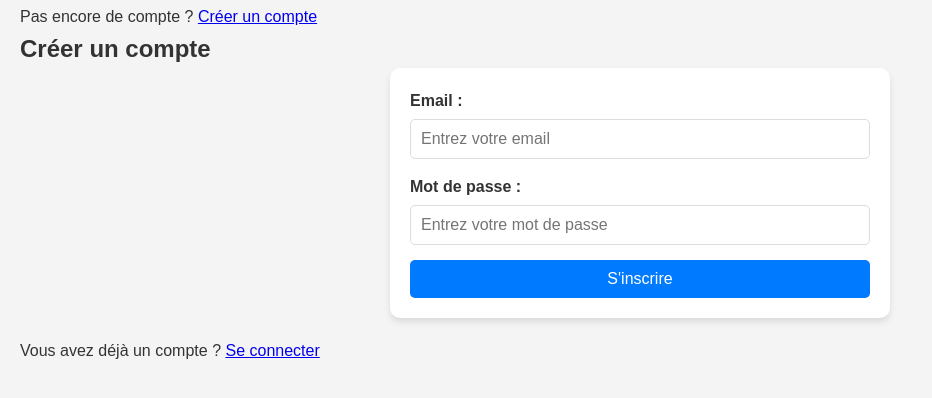
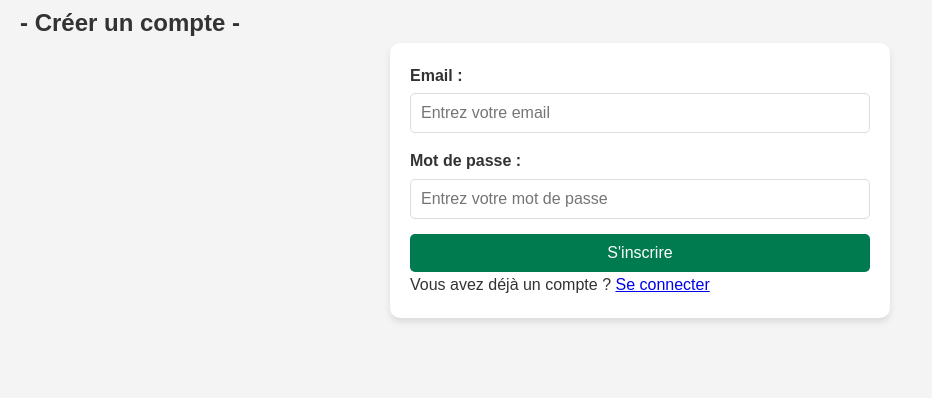
Before and after one commit to korentinh2k/MyParc, a plain HTML site: page index.html in a window 1280 px wide. Both pictures are taken after a click on the link "Créer un compte". Shown: the part 54-452 px from the top of the page, without its empty margins (0-932 px from the left). Drawn offline with Linux system fonts and the light colour scheme.

Commit message:
Add files via upload

```diff
--- a/index.html
+++ b/index.html
@@ -73,6 +73,7 @@
     });
   </script>
 </head>
+
 <body>
   <div class="login-container">
     <h2>Connexion à MyParc</h2>
@@ -84,12 +85,13 @@
       <input type="password" id="password" placeholder="Entrez votre mot de passe" required>
 
       <button type="submit">Se connecter</button>
+      <p>Pas encore de compte ? <a href="#" id="showSignup">Créer un compte</a></p>
     </form>
 
-    <p>Pas encore de compte ? <a href="#" id="showSignup">Créer un compte</a></p>
+
 
     <div id="signupSection" style="display: none;">
-      <h2>Créer un compte</h2>
+      <h2> - Créer un compte - </h2>
       <form id="signupForm">
         <label for="signup-email">Email :</label>
         <input type="email" id="signup-email" placeholder="Entrez votre email" required>
@@ -97,9 +99,10 @@
         <label for="signup-password">Mot de passe :</label>
         <input type="password" id="signup-password" placeholder="Entrez votre mot de passe" required>
 
-        <button type="submit">S'inscrire</button>
+        <button type="logout">S'inscrire</button>
+        <p>Vous avez déjà un compte ? <a href="#" id="showLogin">Se connecter</a></p>
       </form>
-      <p>Vous avez déjà un compte ? <a href="#" id="showLogin">Se connecter</a></p>
+
     </div>
 
     <div class="error-message" id="error-message"></div>
--- a/style.css
+++ b/style.css
@@ -24,6 +24,11 @@ header {
 }
 
 header h1 {
+    font-size: 1.8em;
+    margin: 0;
+}
+
+header h2 {
     font-size: 1.8em;
     margin: 0;
 }
@@ -94,7 +99,7 @@ form textarea {
 }
 
 form button {
-    background-color: #007BFF;
+    background-color: #007B4F;
     color: white;
     padding: 10px 20px;
     border: none;
```
